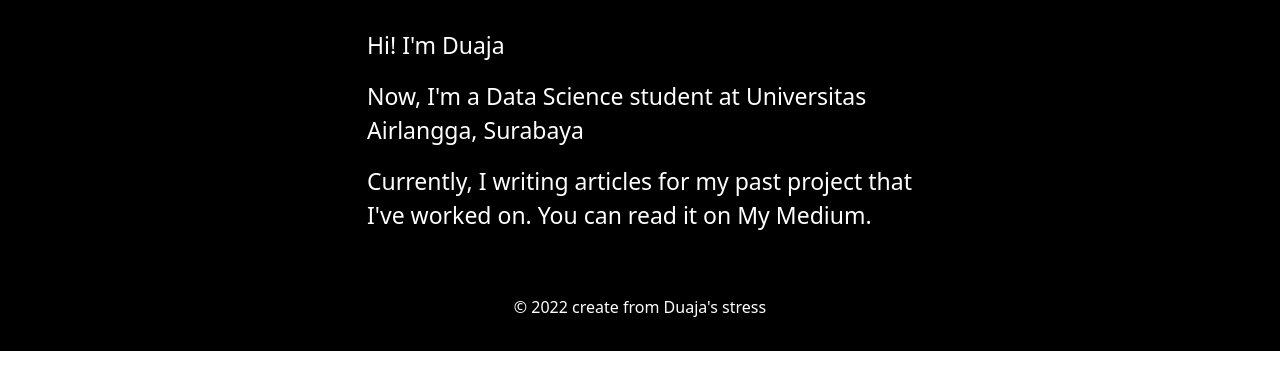
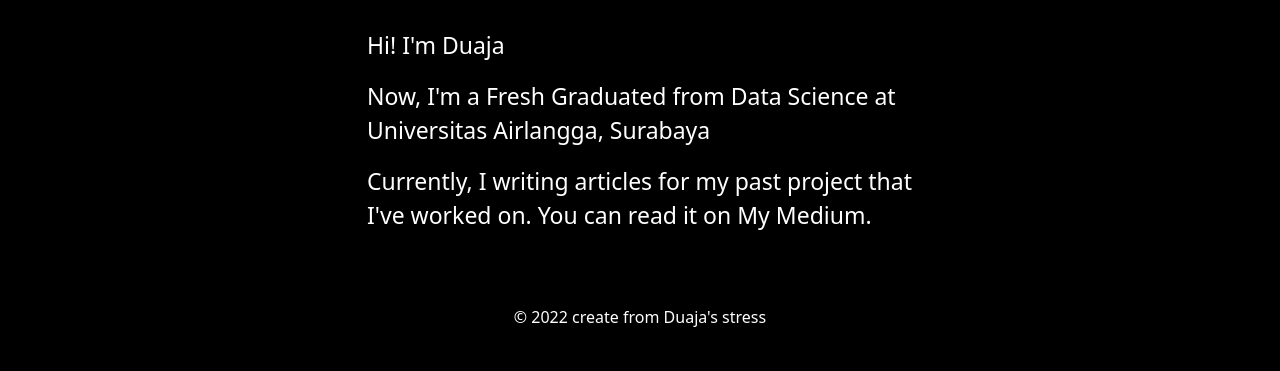
Before and after one commit to duduaja/duduaja.github.io, a plain HTML site: page index.html in a window 1280 px wide. Shown: the part 432-803 px from the top of the page. Drawn offline with nearby package versions, Linux system fonts and the light colour scheme.

Commit message:
adjustment
benerin footer yang naik ke atas dan warnanya putih, berubah jadi footer stay di bawah dan bg nya hitam

edit caption menjadi "fresh graduated"

```diff
--- a/css/newindex-style.css
+++ b/css/newindex-style.css
@@ -1,4 +1,26 @@
 /* BODY */
+/* Biar body ambil tinggi penuh dan flex column */
+html,
+body {
+  height: 100%;
+  margin: 0;
+  display: flex;
+  flex-direction: column;
+  background-color: black;
+}
+
+/* Section utama supaya ambil space tengah */
+main {
+  flex: 1; /* Ambil ruang tersisa */
+}
+
+/* Footer tetap di bawah */
+.footer {
+  background-color: black;
+  color: white;
+  padding: 10px 0;
+}
+
 /* background color */
 .navbar,
 .general,
--- a/index.html
+++ b/index.html
@@ -38,6 +38,7 @@
     </nav>
     <!-- END NAVBAR -->
 
+    <main>
       <!-- GENERAL -->
       <section class="general">
         <div class="container text-center">
@@ -67,7 +68,7 @@
           <div class="row justify-content-center">
             <div class="col-md-6">
               <p>Hi! I'm Duaja</p>
-            <p>Now, I'm a Data Science student at Universitas Airlangga, Surabaya</p>
+              <p>Now, I'm a Fresh Graduated from Data Science at Universitas Airlangga, Surabaya</p>
               <p>
                 Currently, I writing articles for my past project that I've worked on. You can read it on
                 <a class="text-hover" href="https://medium.com/@duaja" onclick=" window.open('https://medium.com/@duaja', '_blank'); return false;">My Medium</a>.
@@ -77,6 +78,7 @@
         </div>
       </section>
       <!-- END ABOUT -->
+    </main>
 
     <!-- FOOTER -->
     <footer class="footer text-center text-lg-start">
```
Lines whose indentation alone changed are shown as unchanged.
